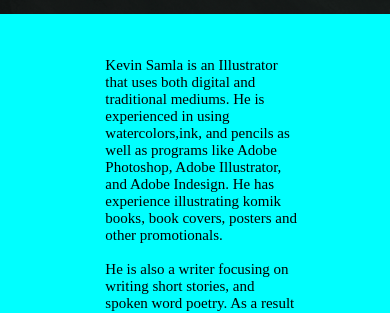
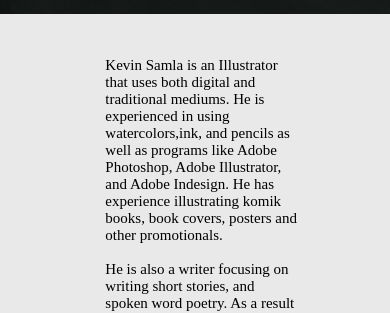
Before and after one commit to ksamala034/ksamala034.github.io, a plain HTML site: page index.html in a window 390 px wide. Shown: the part 534-847 px from the top of the page. Drawn offline with Linux system fonts and the light colour scheme.

Commit message:
updatpamorepamore

```diff
--- a/Resume.css
+++ b/Resume.css
@@ -130,7 +130,6 @@ a.menu:hover {
 
 @media only screen and (max-width: 1024px) {
 	body{
-		background:limegreen;
 	}
 	.copy, .h2 {
 		width:50%;
@@ -159,7 +158,6 @@ a.menu:hover {
 }
 @media only screen and (max-width:768px) {
 		body{
-		background:cyan;
 	}
 	.copy, .h2 {
 		width:50%;
```
